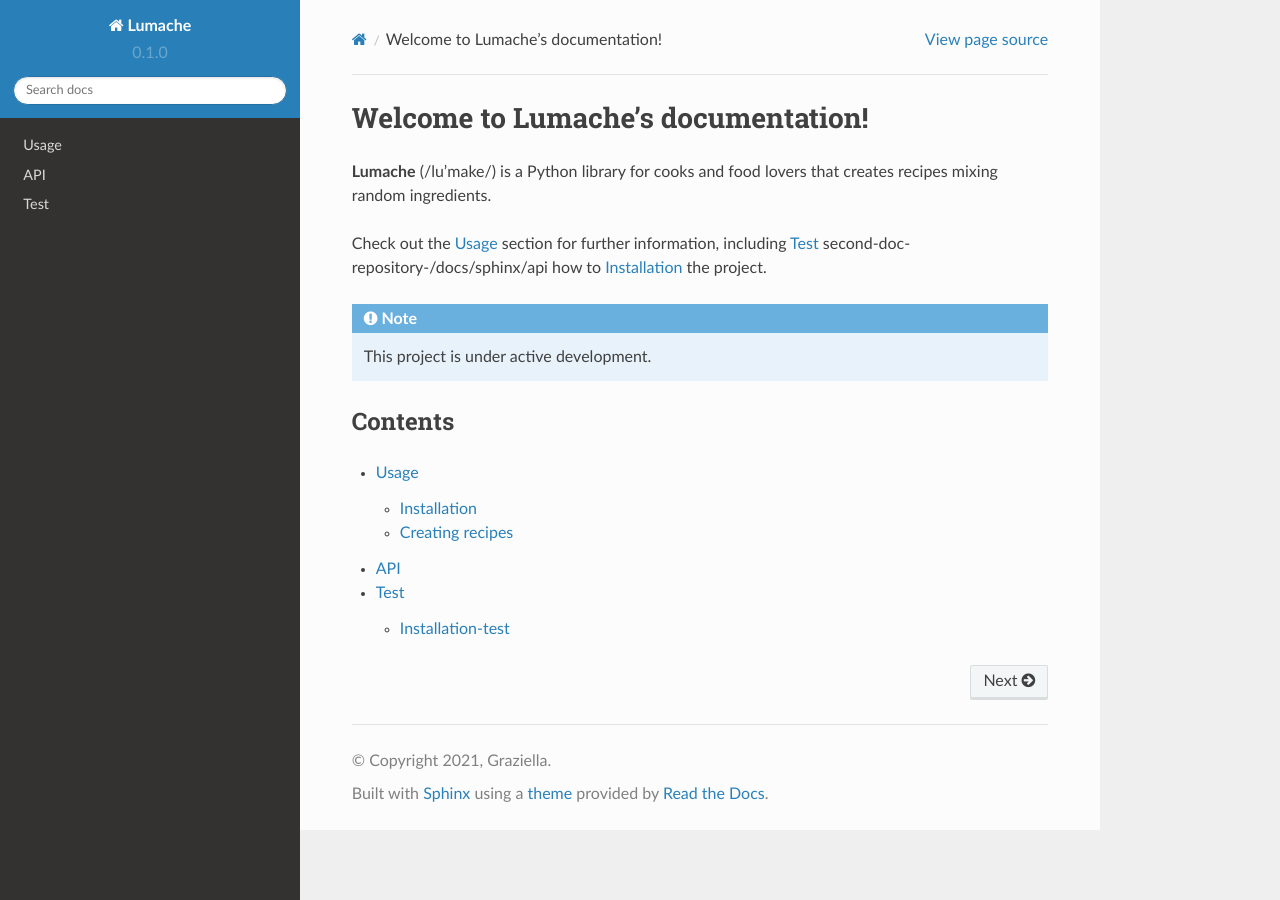
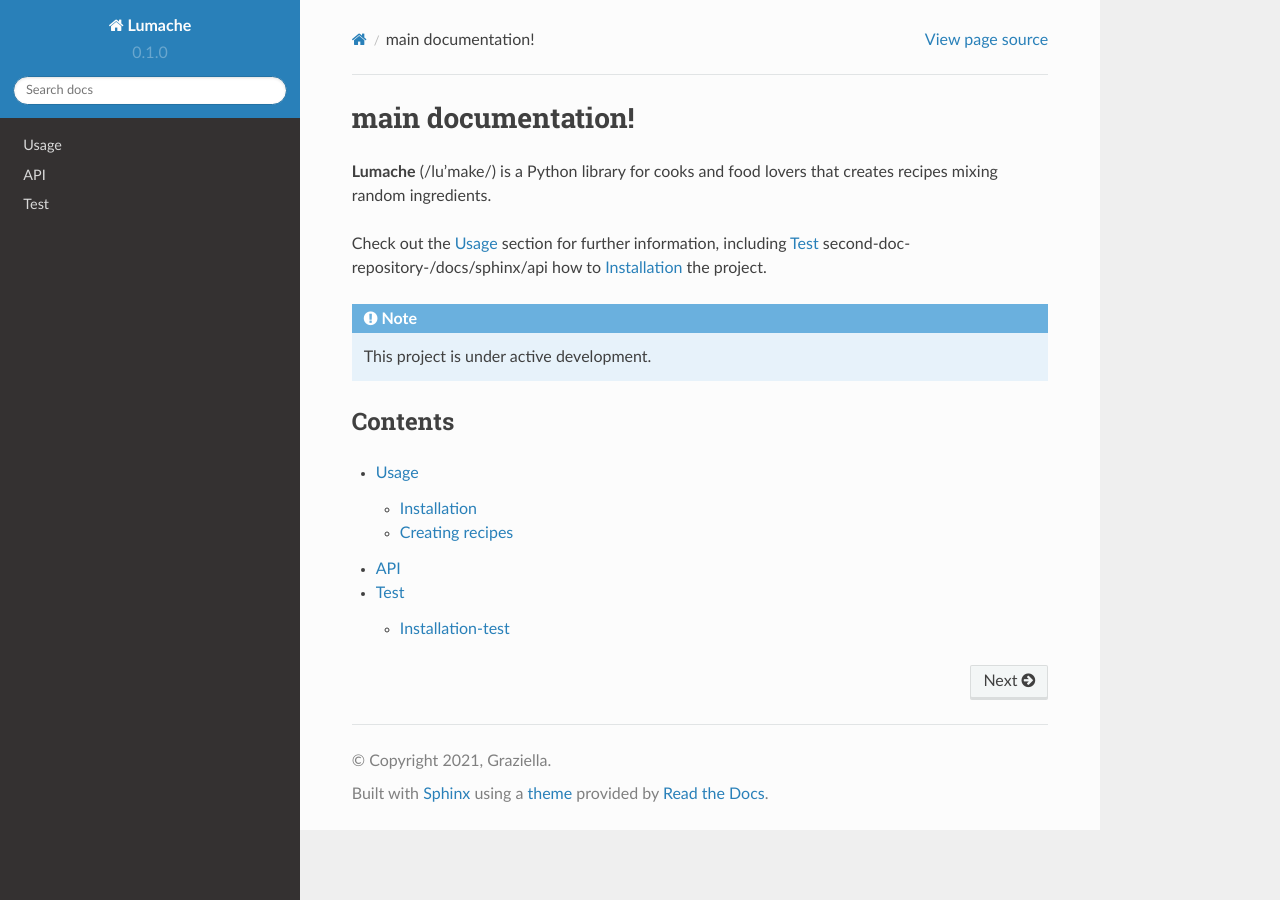
Before and after one commit to lagas15/first-doc-repository, a Sphinx documentation site: the page built from docs/source/index.rst, in a window 1280 px wide. Built offline with Sphinx 7.4.7 and the Read the Docs theme 2.0.0, drawn with Linux system fonts in a browser that asks for light colours; pages that are not in the unit, such as notebooks, are missing from menus.

Commit message:
first commit

```diff
--- a/docs/source/index.rst
+++ b/docs/source/index.rst
@@ -1,4 +1,4 @@
-Welcome to Lumache's documentation!
+main documentation!
 ===================================
 
 **Lumache** (/lu'make/) is a Python library for cooks and food lovers
```
Also changed, not shown: .gitmodules.
